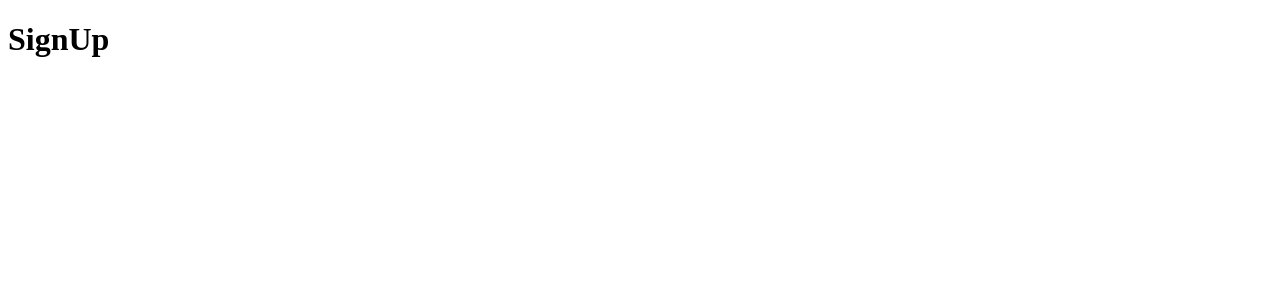
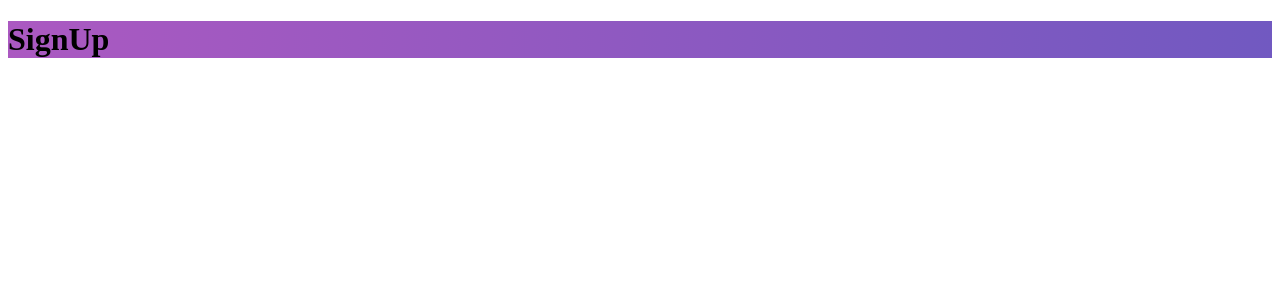
Before and after one commit to GrafSousa/GoBarberFrontEnd, a React (Create React App) app: page /register in a window 1280 px wide. Shown: the top 300 px of the page. Built offline with nearby package versions, Linux system fonts and the light colour scheme; the HTML template or start-up script is replaced by a standard one.

Commit message:
Adiciona feature de layouts por página

```diff
--- a/package.json
+++ b/package.json
@@ -9,7 +9,8 @@
     "react-dom": "^16.12.0",
     "react-router-dom": "^5.1.2",
     "react-scripts": "3.2.0",
-    "reactotron-react-js": "^3.3.7"
+    "reactotron-react-js": "^3.3.7",
+    "styled-components": "^4.4.1"
   },
   "scripts": {
     "start": "react-scripts start",
--- /dev/null
+++ b/src/pages/_layouts/auth/index.js
@@ -0,0 +1,14 @@
+import React from 'react';
+import PropTypes from 'prop-types';
+
+import { Wrapper } from './styles';
+
+function AuthLayout({ children }) {
+  return <Wrapper>{children}</Wrapper>;
+}
+
+AuthLayout.propTypes = {
+  children: PropTypes.element.isRequired,
+};
+
+export { AuthLayout };
--- /dev/null
+++ b/src/pages/_layouts/auth/styles.js
@@ -0,0 +1,6 @@
+import styled from 'styled-components';
+
+export const Wrapper = styled.div`
+  height: 100%;
+  background: linear-gradient(-90deg, #7159c1, #ab59c1);
+`;
--- /dev/null
+++ b/src/pages/_layouts/default/index.js
@@ -0,0 +1,14 @@
+import React from 'react';
+import PropTypes from 'prop-types';
+
+import { Wrapper } from './styles';
+
+function DefaultLayout({ children }) {
+  return <Wrapper>{children}</Wrapper>;
+}
+
+DefaultLayout.propTypes = {
+  children: PropTypes.element.isRequired,
+};
+
+export { DefaultLayout };
--- /dev/null
+++ b/src/pages/_layouts/default/styles.js
@@ -0,0 +1,6 @@
+import styled from 'styled-components';
+
+export const Wrapper = styled.div`
+  height: 100%;
+  background: #333;
+`;
--- a/src/routes/Route.js
+++ b/src/routes/Route.js
@@ -1,6 +1,9 @@
 import React from 'react';
 import PropTypes from 'prop-types';
 import { Route, Redirect } from 'react-router-dom';
+
+import { AuthLayout } from '../pages/_layouts/auth';
+import { DefaultLayout } from '../pages/_layouts/default';
 
 function RouteWrapper({ component: Component, isPrivate, ...rest }) {
   const signed = false;
@@ -13,7 +16,18 @@
     return <Redirect to="/dashboard" />;
   }
 
-  return <Route {...rest} component={Component} />;
+  const Layout = signed ? DefaultLayout : AuthLayout;
+
+  return (
+    <Route
+      {...rest}
+      render={props => (
+        <Layout>
+          <Component {...props} />
+        </Layout>
+      )}
+    />
+  );
 }
 
 RouteWrapper.propTypes = {
```
Also changed, not shown: 1 other file (tests, documents, lock files or other folders).
